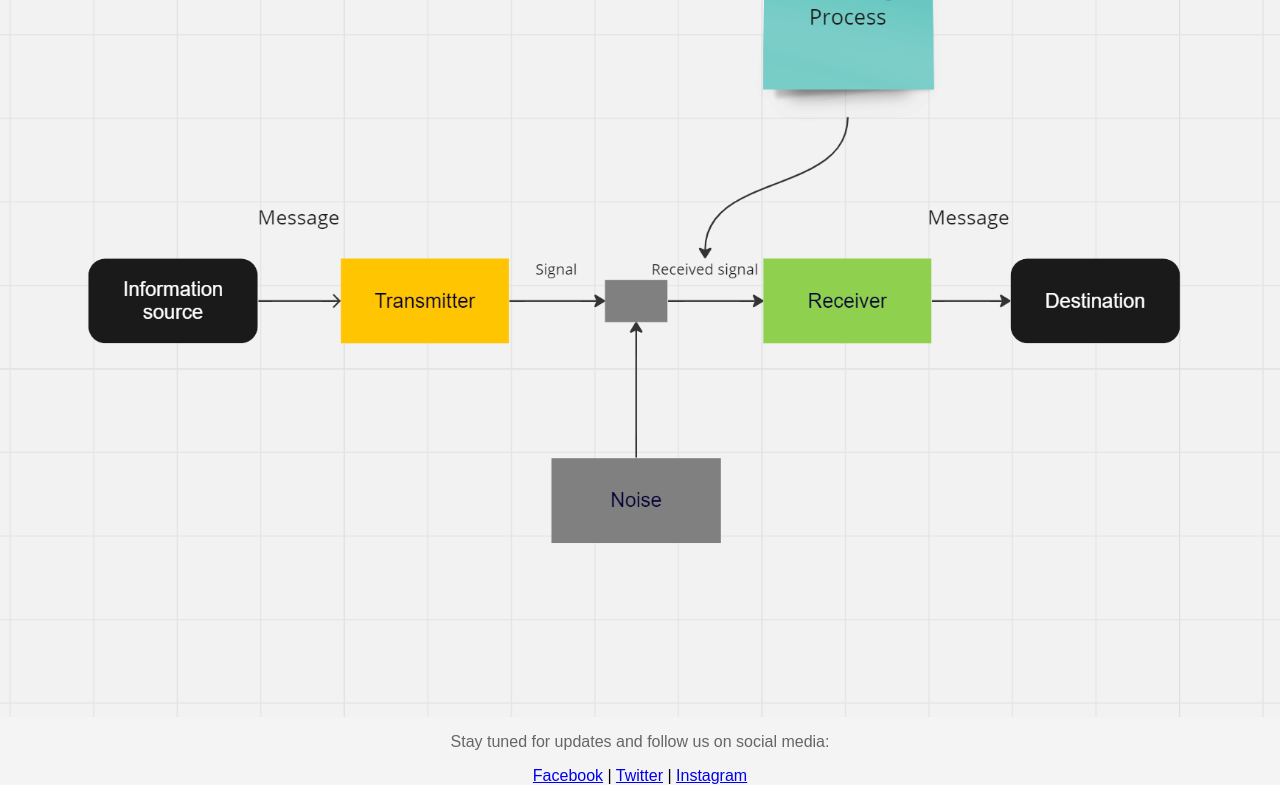
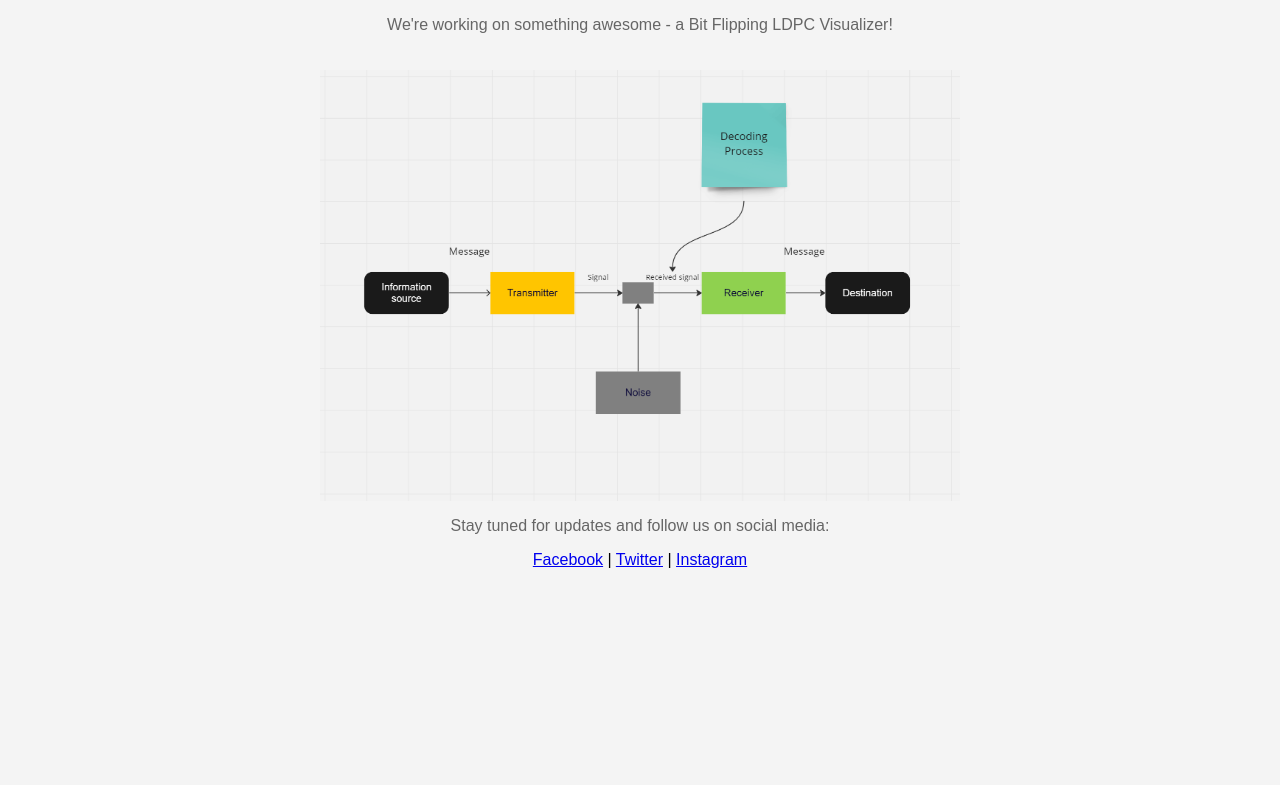
Before and after one commit to ordinarysoftware/LDPC_BIT_FLIPPING, a plain HTML site: page index.html in a window 1280 px wide. Shown: the part 155-940 px from the top of the page. After the commit the page ends 800 px from the top, so only its background shows below. Drawn offline with Linux system fonts and the light colour scheme.

Commit message:
Update index.html

```diff
--- a/index.html
+++ b/index.html
@@ -26,9 +26,10 @@
         }
 
         img {
-            max-width: 100%;
+            max-width: 50%;
             height: auto;
-            margin-top: 20px;
+            margin: 20px auto 0;
+            display: block;
         }
     </style>
 </head>
```
